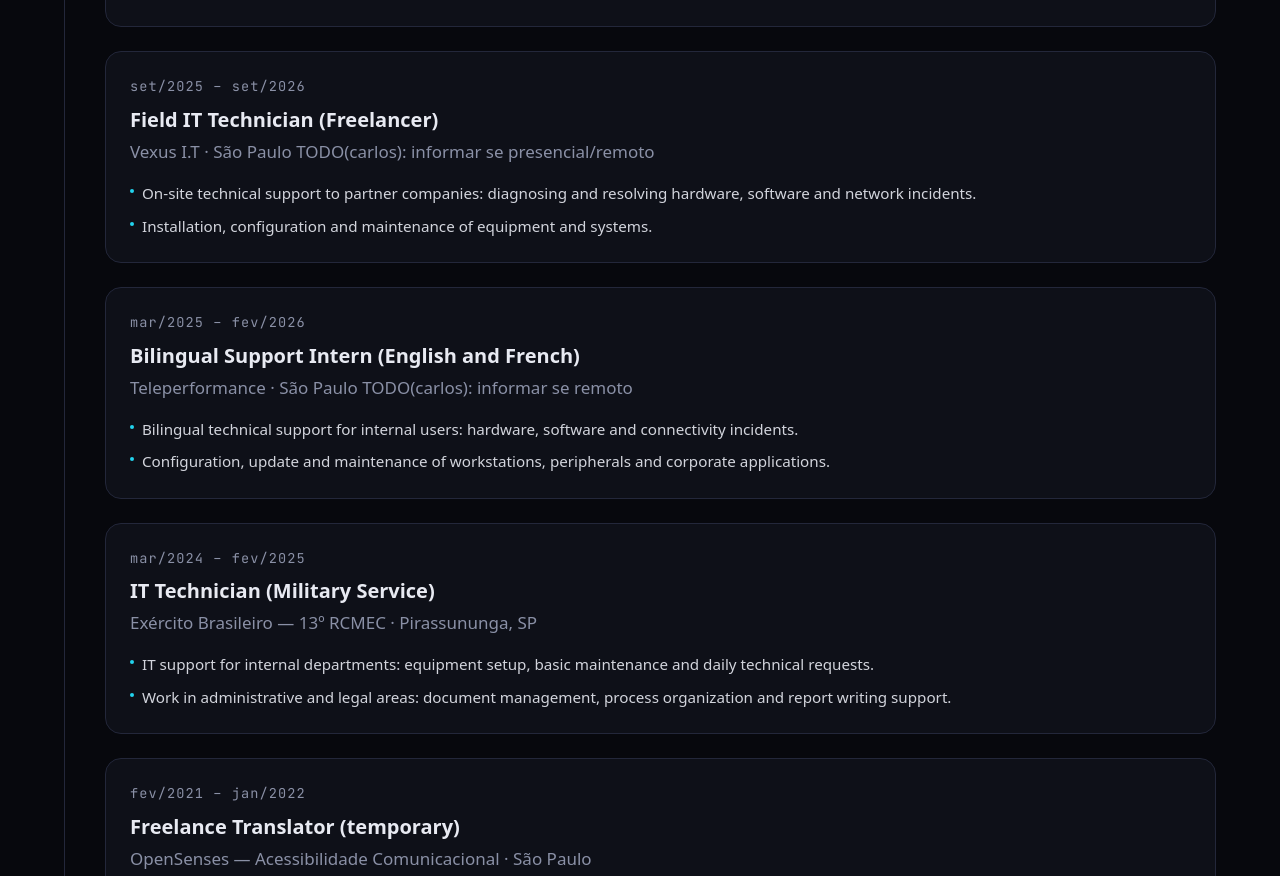
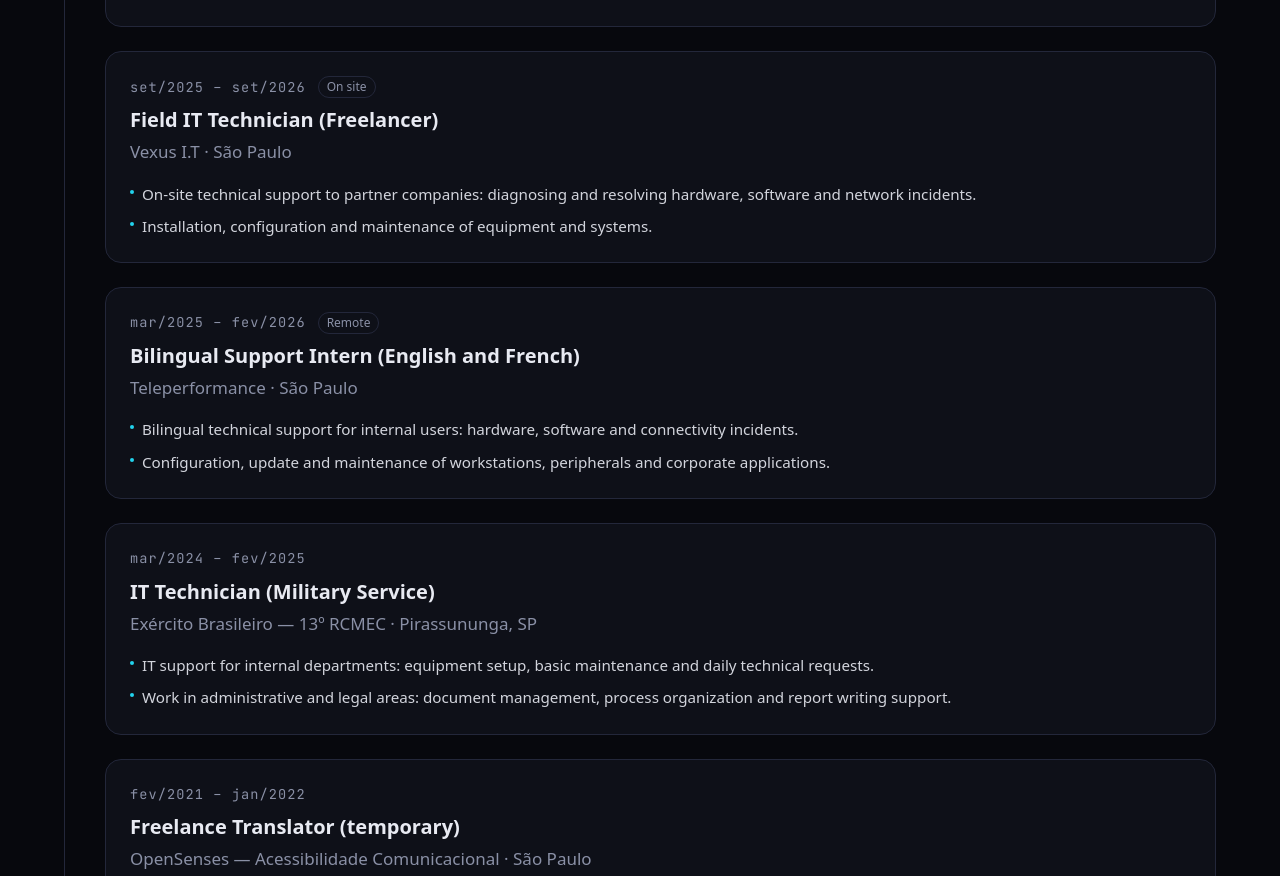
Before and after one commit to C4rlosDaniel/portcarlos, a React (Vite) app: page /trajetoria in a window 1280 px wide. Shown: the part 1020-1896 px from the top of the page. Built offline with nearby package versions, Linux system fonts and the light colour scheme; no server answers.

Commit message:
trajectory: clear TODO notes; add remote/on-site mode

```diff
--- a/src/data/timeline.ts
+++ b/src/data/timeline.ts
@@ -81,7 +81,8 @@ export const experience: TimelineItem[] = [
     period: 'Set/2025 – Set/2026',
     role: { 'pt-BR': 'Técnico de Campo de T.I (Freelancer)', en: 'Field IT Technician (Freelancer)', fr: 'Technicien IT de Terrain (Freelance)' },
     organization: 'Vexus I.T',
-    location: 'São Paulo TODO(carlos): informar se presencial/remoto',
+    location: 'São Paulo',
+    mode: 'onSite',
     bullets: [
       {
         'pt-BR': 'Atendimento técnico presencial a empresas parceiras: diagnóstico e resolução de incidentes de hardware, software e redes.',
@@ -99,7 +100,8 @@ export const experience: TimelineItem[] = [
     period: 'Mar/2025 – Fev/2026',
     role: { 'pt-BR': 'Estagiário de Suporte Bilíngue (Inglês e Francês)', en: 'Bilingual Support Intern (English and French)', fr: 'Stagiaire en Support Bilingue (anglais et français)' },
     organization: 'Teleperformance',
-    location: 'São Paulo TODO(carlos): informar se remoto',
+    location: 'São Paulo',
+    mode: 'remote',
     bullets: [
       {
         'pt-BR': 'Suporte técnico bilíngue a usuários internos: incidentes de hardware, software e conectividade.',
@@ -162,9 +164,9 @@ export const formation: TimelineItem[] = [
   {
     period: 'Jul/2023 – Dez/2024',
     role: {
-      'pt-BR': 'Técnico em Eletrônica. TODO(carlos): o LinkedIn diz "Tecnologia em Engenharia Elétrica e Eletrônica"; confirmar o nome oficial do curso',
-      en: 'Electronics Technician. TODO(carlos): LinkedIn says "Technology in Electrical and Electronic Engineering"; confirm the official course name',
-      fr: 'Technicien en électronique. TODO(carlos): LinkedIn indique « technologie en génie électrique et électronique » ; confirmer le nom officiel du cours',
+      'pt-BR': 'Técnico em Eletrônica',
+      en: 'Electronics Technician',
+      fr: 'Technicien en électronique',
     },
     organization: 'ETEC',
     location: 'Pirassununga — SP',
```
